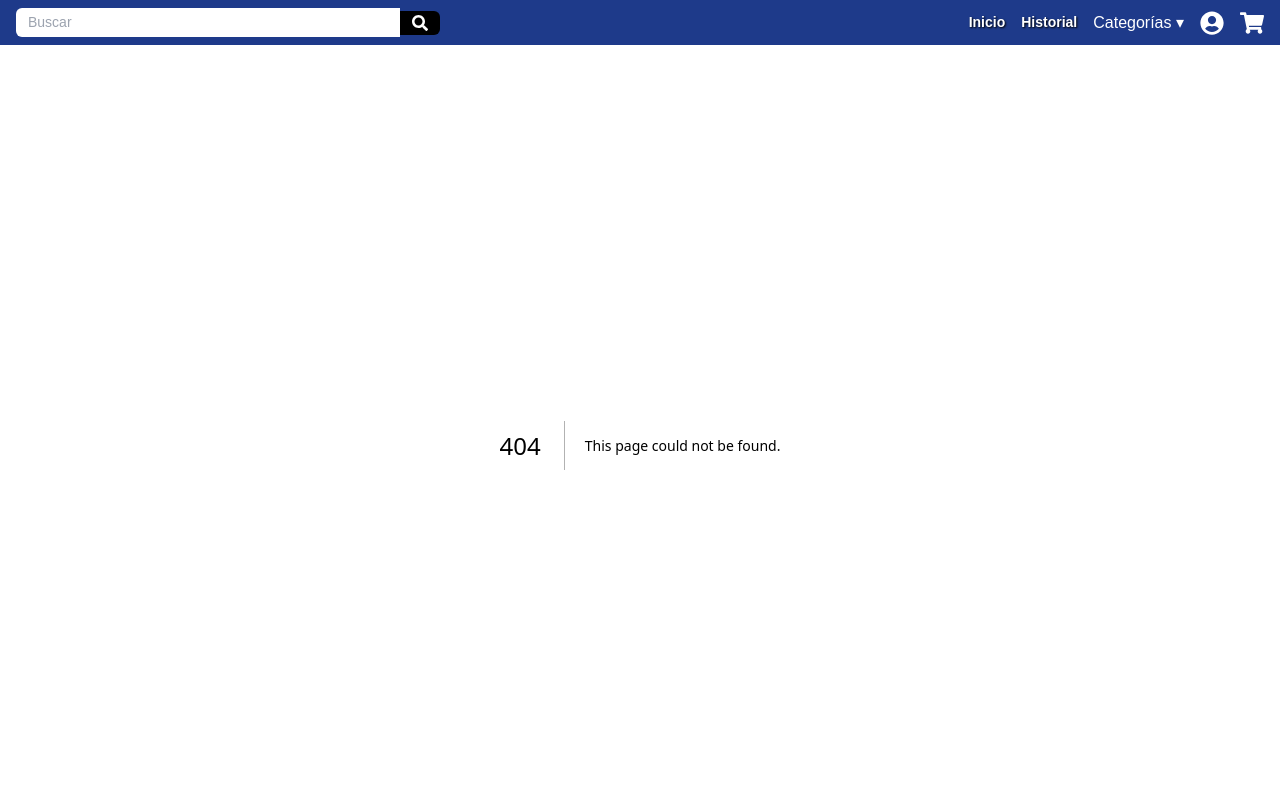
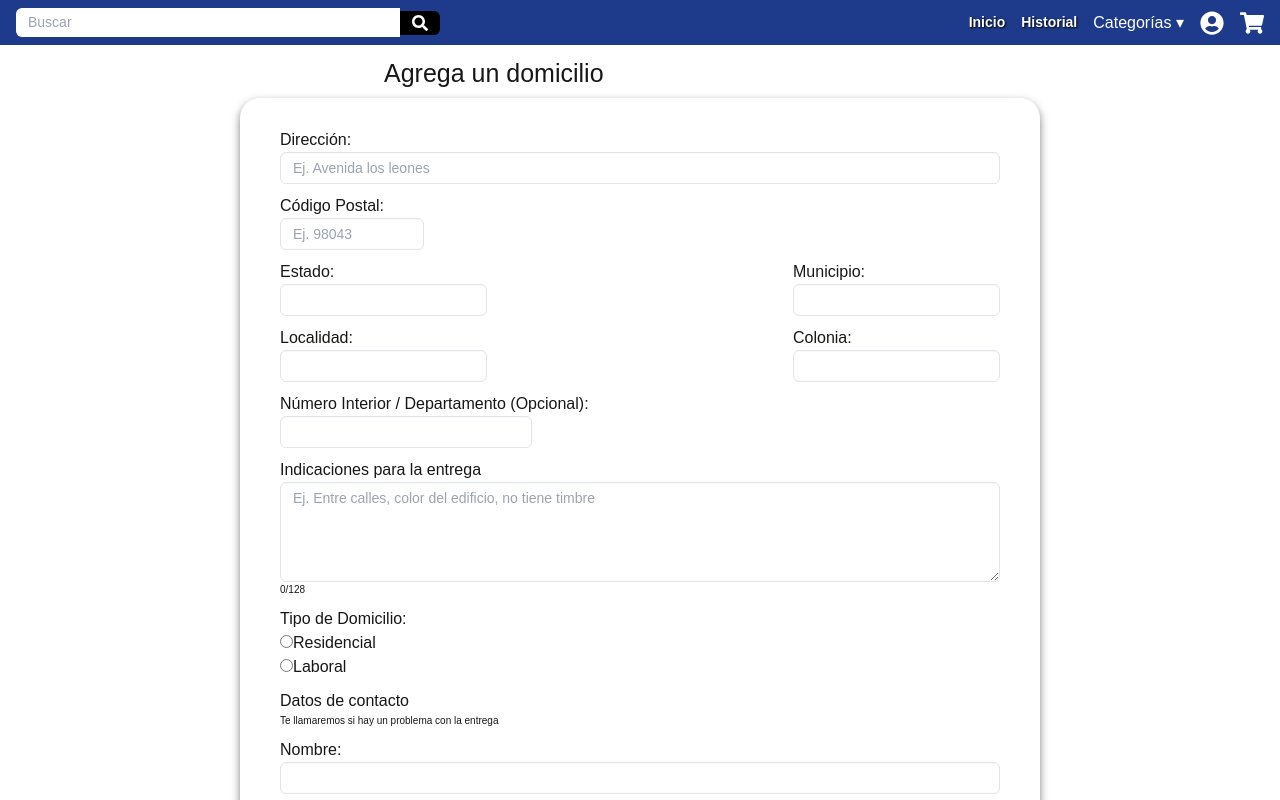
Before and after one commit to Droung/mercado, a Next.js app: page /profile/address in a window 1280 px wide. Before the commit this address had no page. Built offline with nearby package versions, Linux system fonts and the light colour scheme.

Commit message:
Implementacion de la pantalla de Agregar domicilio

```diff
--- a/src/app/carrito/page.tsx
+++ b/src/app/carrito/page.tsx
@@ -1,5 +1,6 @@
 import '../css/bubble.css'
 import '../css/carrito.css'
+import Link from 'next/link';
 import BoxProduc from '../components/Boxproduc';
 import BoxDoc from '../components/BoxDoc';
 export default function Carrito(){
@@ -74,7 +75,10 @@ export default function Carrito(){
             <BoxDoc/>
         </div>
 
-        <button className='agregar'>Agregar</button>
+        <Link href="/profile/address">
+        <button className="agregar">Agregar</button>
+        </Link>
+
 
 
         <br />
--- /dev/null
+++ b/src/app/css/address.css
@@ -0,0 +1,102 @@
+
+.address-container {
+    display: flex;
+    flex-direction:column;
+    justify-content:space-between;
+    gap: 10px;
+    border-radius: 20px;
+    box-shadow: 0 4px 8px rgba(0, 0, 0, 0.5);
+    padding: 30px 40px;
+    margin: 20px;
+    min-width: 100vh;
+    min-height: 734px;
+    max-height: 1173px;
+    width: 40%;
+    height: 100%;
+    margin: 0 auto;
+    background-color: white;
+}
+
+.buttonDistribution{
+    display: flex;
+    justify-content: space-evenly;
+    padding: 0%;
+}
+
+.inputDistribution{
+    display: flex;
+    justify-content: space-between;
+    width: 100%;
+    gap: 50px;
+}
+
+
+
+.inputTextAddress{
+    padding: 5px 12px;
+    font-size: 14px;
+    line-height: 20px;
+    color: #24292e;
+    vertical-align: middle;
+    background-color: #ffffff;
+    background-repeat: no-repeat;
+    background-position: right 8px center;
+    border: 1px solid #e1e4e8;
+    border-radius: 6px;
+    outline: none;
+    box-shadow: rgba(225, 228, 232, 0.2) 0px 1px 0px 0px inset;
+    :focus{
+        border-color: #0366d6;
+        outline: none;
+        box-shadow: rgba(3, 102, 214, 0.3) 0px 0px 0px 3px;
+    }
+    width: 100%;
+}
+
+#indicaciones{
+    height: 100px;
+}
+#codigoPostal{
+    max-width: 20%;
+}
+#numeroInterior{
+    max-width: 35%;
+}
+.textAreaAddress{
+    padding: 5px 12px;
+    font-size: 14px;
+    line-height: 20px;
+    color: #24292e;
+    vertical-align: middle;
+    background-color: #ffffff;
+    background-repeat: no-repeat;
+    background-position: right 8px center;
+    border: 1px solid #e1e4e8;
+    border-radius: 6px;
+    outline: none;
+    box-shadow: rgba(225, 228, 232, 0.2) 0px 1px 0px 0px inset;
+    :focus{
+        border-color: #0366d6;
+        outline: none;
+        box-shadow: rgba(3, 102, 214, 0.3) 0px 0px 0px 3px;
+    }
+}
+
+#addressTitle {
+    font-size: 25px;
+    position: relative;
+    top: 50%;
+    transform: translateX(30%);
+    margin-top: 10px;
+    margin-bottom: 5px;
+}
+
+.miniTextoAddress{
+    font-size: 10px;
+}
+
+#contadorIndicaciones{
+    display: flex;
+    flex-direction: column;
+    justify-content: right;
+}
--- /dev/null
+++ b/src/app/profile/address/page.tsx
@@ -0,0 +1,101 @@
+import '../../css/address.css'
+import '../../css/carrito.css'
+
+export default function Address() {
+    return (
+        <div id='main-container-address'>
+            <h2 id="addressTitle">Agrega un domicilio</h2>
+            <form >
+                <div className='address-container'>
+                    <div>
+                        <label htmlFor="direccion" >Dirección:</label><br />
+                        <input placeholder='Ej. Avenida los leones' className='inputTextAddress' type="text" id="direccion" name="direccion" required />
+                    </div>
+
+                    <div>
+                        <label htmlFor="codigoPostal">Código Postal:</label><br />
+                        <input placeholder='Ej. 98043' className='inputTextAddress' type="text" id="codigoPostal" name="codigoPostal" required />
+                    </div>
+                    <div className='inputDistribution'>
+                    <div>
+                        <label htmlFor="estado">Estado:</label><br />
+                        <input className='inputTextAddress' type="text" id="estado" name="estado" required />
+                    </div>
+
+                    <div>
+                        <label htmlFor="municipio">Municipio:</label><br />
+                        <input className='inputTextAddress' type="text" id="municipio" name="municipio" required />
+                    </div>
+                    </div>
+                    <div className='inputDistribution'>
+                    <div>
+                        <label htmlFor="localidad">Localidad:</label><br />
+                        <input className='inputTextAddress' type="text" id="localidad" name="localidad" required />
+                    </div>
+
+                    <div>
+                        <label htmlFor="colonia">Colonia:</label><br />
+                        <input className='inputTextAddress' type="text" id="colonia" name="colonia" required />
+                    </div>
+                    </div>
+                    <div>
+                        <label htmlFor="numeroInterior">Número Interior / Departamento (Opcional):</label><br />
+                        <input className='inputTextAddress' type="text" id="numeroInterior" name="numeroInterior" />
+                    </div>
+
+                    <div>
+                        <label htmlFor="indicaciones">Indicaciones para la entrega</label><br />
+                        <textarea placeholder='Ej. Entre calles, color del edificio, no tiene timbre' className='inputTextAddress' id="indicaciones" name="indicaciones" rows="3"></textarea>
+                        <h4 className='miniTextoAddress' id='contadorIndicaciones'>0/128</h4>
+                    </div>
+
+                    <div>
+                        <label>Tipo de Domicilio:</label>
+                        <div>
+                            <label>
+                                <input
+                                    type="radio"
+                                    name="tipoDomicilio"
+                                    value="Residencial"
+                                />
+                                Residencial
+                            </label>
+                        </div>
+                        <div>
+                            <label>
+                                <input
+                                    type="radio"
+                                    name="tipoDomicilio"
+                                    value="Laboral"
+                                />
+                                Laboral
+                            </label>
+                        </div>
+                    </div>
+
+                    <div>
+                        <label htmlFor="ddc">Datos de contacto</label><br />
+                        <h4 className='miniTextoAddress'>Te llamaremos si hay un problema con la entrega</h4>
+                    </div>
+
+                    <div>
+                        <label htmlFor="nombre">Nombre:</label><br />
+                        <input className='inputTextAddress' type="text" id="nombre" name="nombre" required />
+                    </div>
+
+                    <div>
+                        <label htmlFor="telefono">Teléfono:</label><br />
+                        <input className='inputTextAddress' type="text" id="telefono" name="telefono" required />
+                    </div>
+
+                    <div className='buttonDistribution'>
+                        <button className='continuar' type="button">Regresar</button>
+                        <button className='continuar' type="submit">Continuar</button>
+                    </div>
+
+                </div>
+            </form>
+        </div>
+
+    );
+}
```
